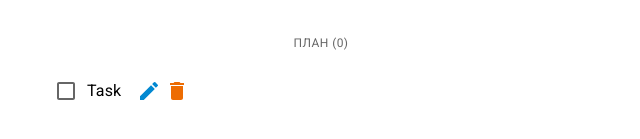
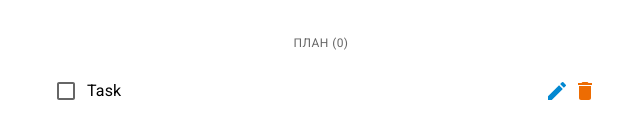
Before and after one commit to ChumbaJ/TodoList_React-Typescript, a React (Vite) app: page / in a window 1280 px wide. Shown: the part 169-308 px from the top of the page, without its empty margins (319-959 px from the left). Built offline with nearby package versions, Linux system fonts and the light colour scheme.

Commit message:
refactor: Change Label color & TaskPlanItems pos
TaksPlan Items - justifyContent between
Label color grey

```diff
--- a/src/components/TaskInput/TaskInput.tsx
+++ b/src/components/TaskInput/TaskInput.tsx
@@ -20,6 +20,9 @@ function NewTaskInput() {
                 sx = {{
                   '& .MuiInputLabel-root': {
                     pl: 0.2,
+
+                  },
+                  '& .Mui-focused': {
                     color: "#00000099"
                   }
                 }}
--- a/src/components/TaskPlan/TaskPlan.tsx
+++ b/src/components/TaskPlan/TaskPlan.tsx
@@ -1,12 +1,18 @@
-import { Box, Checkbox, IconButton, Stack, Typography } from "@mui/material"
+import { Box, Checkbox, IconButton, Stack, TextField, Typography } from "@mui/material"
 import EditIcon from '@mui/icons-material/Edit';
 import DeleteIcon from '@mui/icons-material/Delete';
 
+let isEdit = false;
+
 function TaskPlan() {
     return (
-        <Stack direction='row' alignItems='center'>
-            <Checkbox/>
-            <Typography>Task</Typography>
+        <Stack direction='row' justifyContent={'space-between'} alignItems='center'>
+            <Box display='flex' alignItems='center'>
+                <Checkbox/>
+                {
+                    isEdit ? <TextField></TextField> : <Typography>Task</Typography>
+                }
+            </Box>
             <Box alignItems='center'>
                 <IconButton sx={{p:0, mr:0.5, ml:2}}>
                     <EditIcon color='info'/>
```
